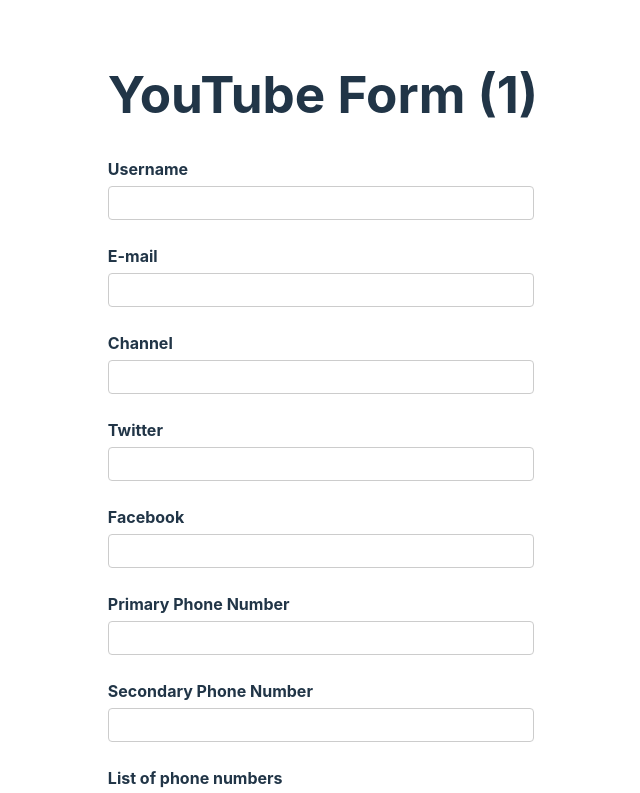
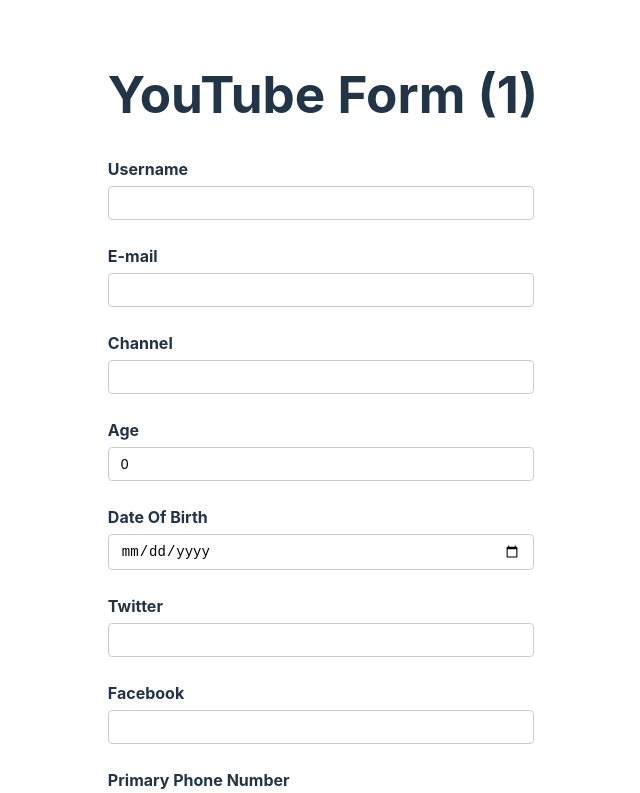
Before and after one commit to mahmud035/React-Hook-Form-Tutorials, a React (Vite) app: page / in a window 1280 px wide. Shown: the top 793 px of the page, without its empty margins (317-957 px from the left). Built offline with nearby package versions, Linux system fonts and the light colour scheme.

Commit message:
16 - Numeric and date values

```diff
--- a/src/components/YouTubeForm.jsx
+++ b/src/components/YouTubeForm.jsx
@@ -33,6 +33,8 @@
       },
       phoneNumbers: ['', ''],
       phNumbers: [{ number: '' }],
+      age: 0,
+      dob: new Date(),
     },
   });
 
@@ -133,6 +135,40 @@
         )}
 
         <div className="form-control">
+          <label htmlFor="age">Age</label>
+          <input
+            {...register('age', {
+              required: {
+                value: true,
+                message: 'Age name is required',
+              },
+              valueAsNumber: true,
+            })}
+            type="number"
+            id="age"
+          />
+        </div>
+
+        {errors.age && <span className="error">{errors?.age?.message}</span>}
+
+        <div className="form-control">
+          <label htmlFor="age">Date Of Birth</label>
+          <input
+            {...register('dob', {
+              required: {
+                value: true,
+                message: 'Date of birth is required',
+              },
+              valueAsDate: true,
+            })}
+            type="date"
+            id="dob"
+          />
+
+          {errors.dob && <span className="error">{errors?.dob?.message}</span>}
+        </div>
+
+        <div className="form-control">
           <label htmlFor="twitter">Twitter</label>
           <input
             {...register('social.twitter', {
```
